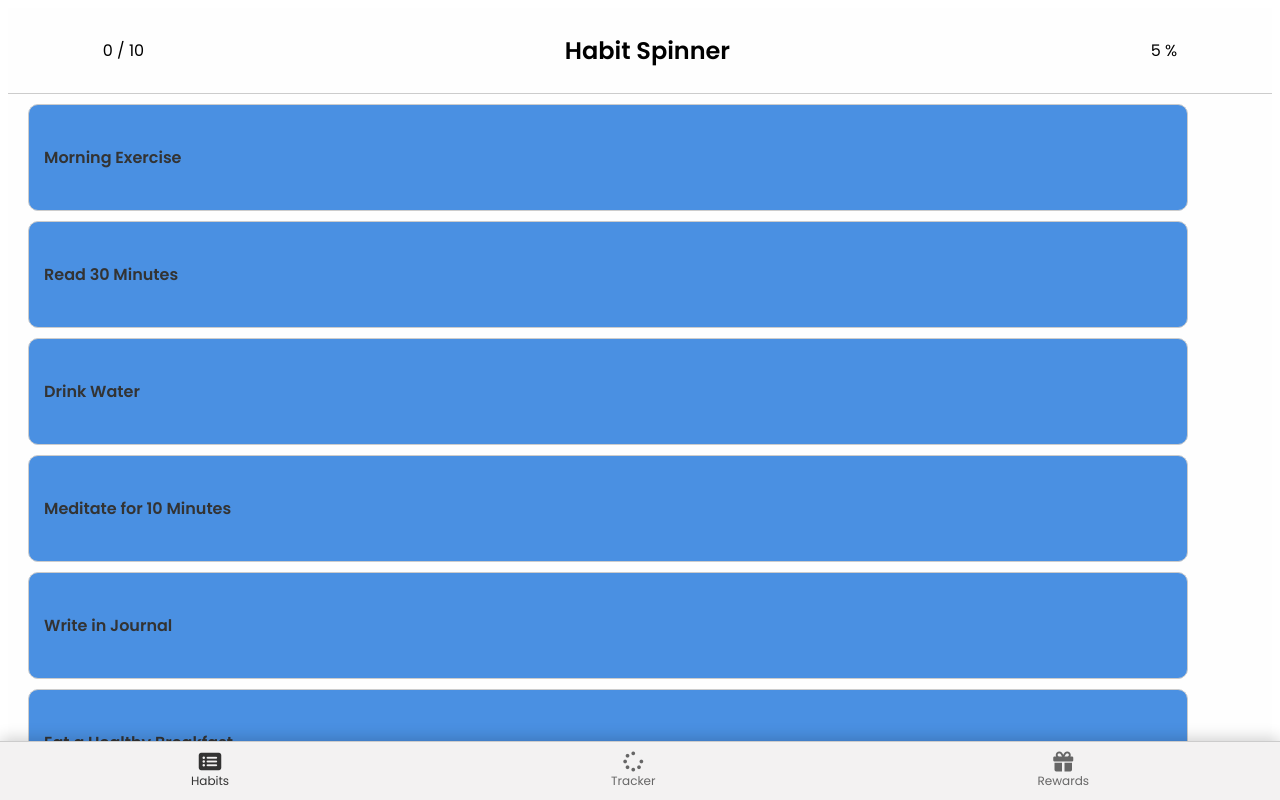
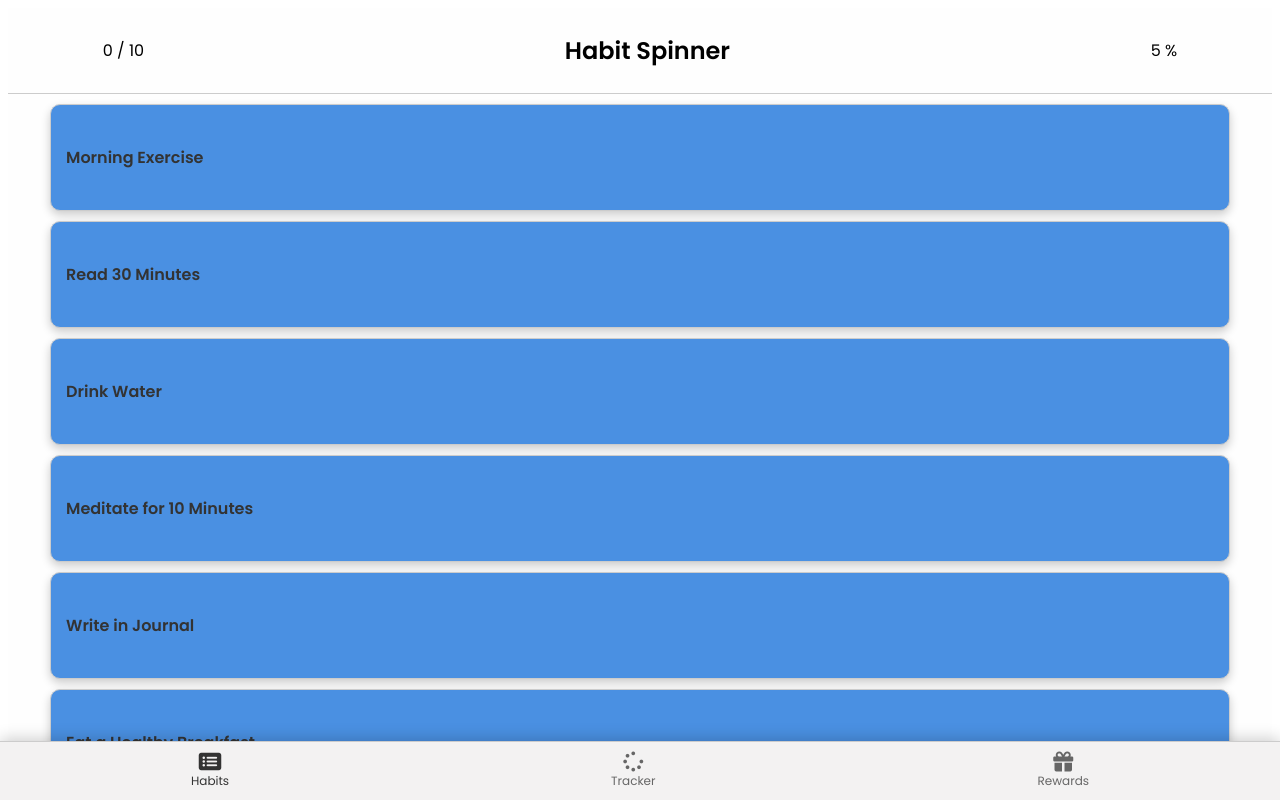
Before and after one commit to joseph-johnson27001/habit-spinner, a Vue app: page /habits in a window 1280 px wide. Shown: the top 800 px of the page. Built offline with nearby package versions, Linux system fonts and the light colour scheme.

Commit message:
Habits fix

```diff
--- a/src/App.vue
+++ b/src/App.vue
@@ -34,6 +34,7 @@ export default {
 .content-container {
   width: 100%;
   max-width: 1200px;
+  margin: 0 auto;
   display: flex;
   flex-direction: column;
 }
--- a/src/components/HabitCard.vue
+++ b/src/components/HabitCard.vue
@@ -52,6 +52,7 @@ export default {
   cursor: pointer;
   justify-content: space-between;
   transition: color 0.3s ease;
+  box-shadow: 0 4px 10px rgba(0, 0, 0, 0.2);
 }
 
 .habit-card::before {
--- a/src/views/HabitsPage.vue
+++ b/src/views/HabitsPage.vue
@@ -47,7 +47,7 @@ export default {
 
 <style scoped>
 .habits-page {
-  padding: 0px 20px 50px 20px;
+  padding: 0px 10px 50px 10px;
 }
 .habits-list {
   -ms-overflow-style: none;
```
